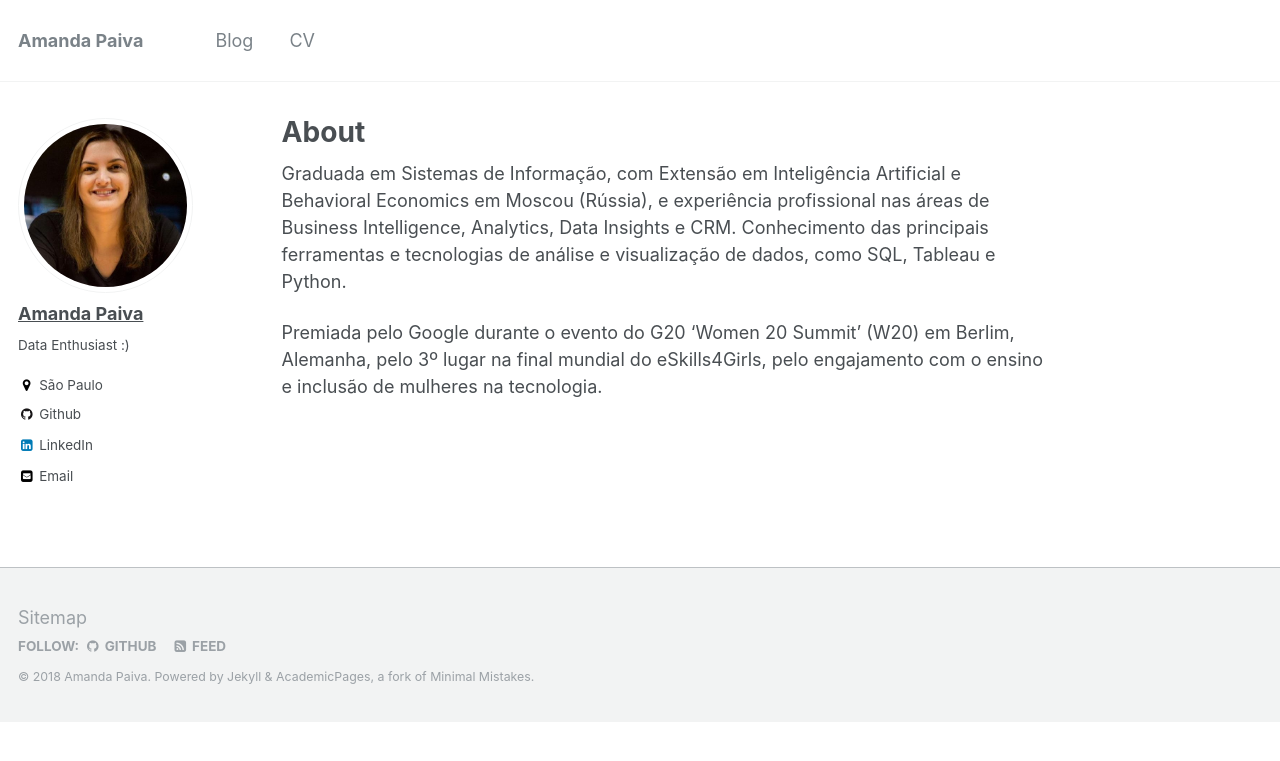
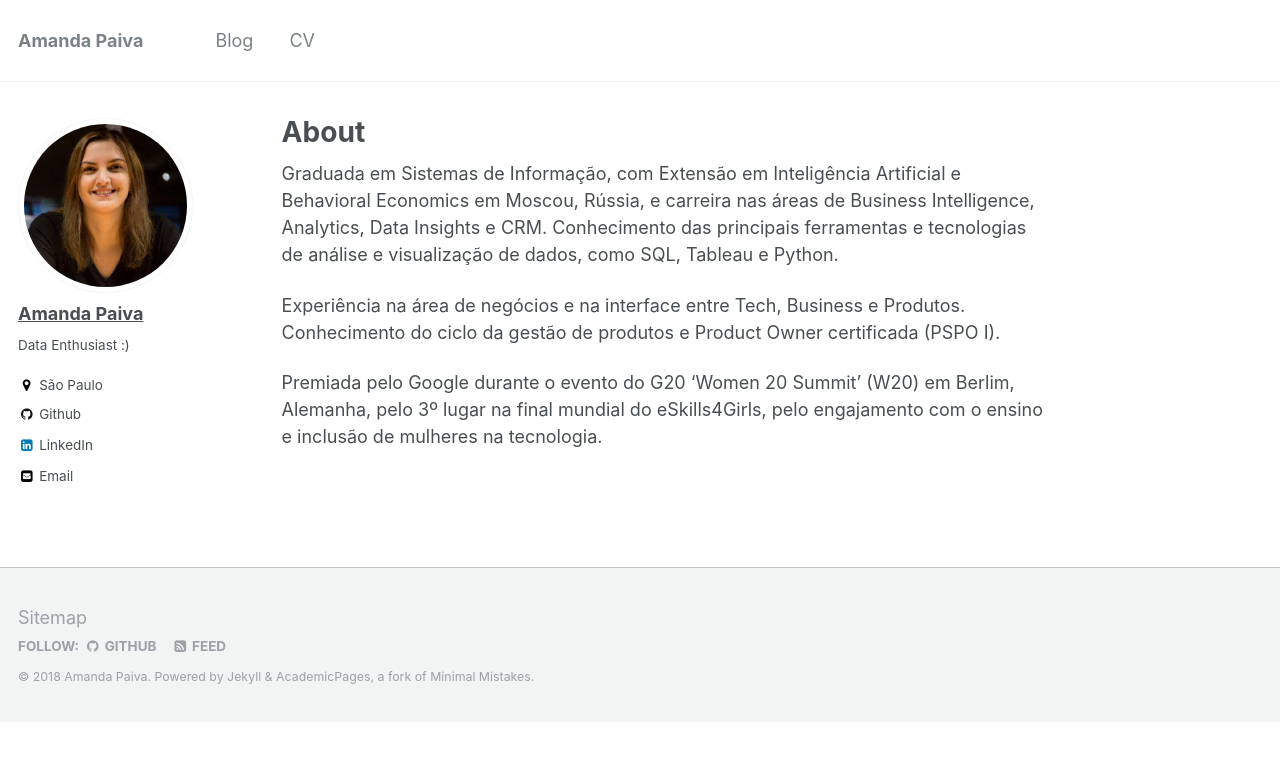
Before and after one commit to amandapaiva/amandapaiva.github.io, a Jekyll site: the page built from _pages/about.md, in a window 1280 px wide. Shown: the top 761 px of the page. Built offline with Jekyll 4.4.1, drawn with Linux system fonts in a browser that asks for light colours.

Commit message:
New Info

```diff
--- a/_pages/about.md
+++ b/_pages/about.md
@@ -9,6 +9,8 @@ redirect_from:
   - /about.html
 ---
 
-Graduada em Sistemas de Informação, com Extensão em Inteligência Artificial e Behavioral Economics em Moscou (Rússia), e experiência profissional nas áreas de Business Intelligence, Analytics, Data Insights e CRM. Conhecimento das principais ferramentas e tecnologias de análise e visualização de dados, como SQL, Tableau e Python.
+Graduada em Sistemas de Informação, com Extensão em Inteligência Artificial e Behavioral Economics em Moscou, Rússia, e carreira nas áreas de Business Intelligence, Analytics, Data Insights e CRM. Conhecimento das principais ferramentas e tecnologias de análise e visualização de dados, como SQL, Tableau e Python.
+
+Experiência na área de negócios e na interface entre Tech, Business e Produtos. Conhecimento do ciclo da gestão de produtos e Product Owner certificada (PSPO I).
 
 Premiada pelo Google durante o evento do G20 ‘Women 20 Summit’ (W20) em Berlim, Alemanha, pelo 3º lugar na final mundial do eSkills4Girls, pelo engajamento com o ensino e inclusão de mulheres na tecnologia.
```
